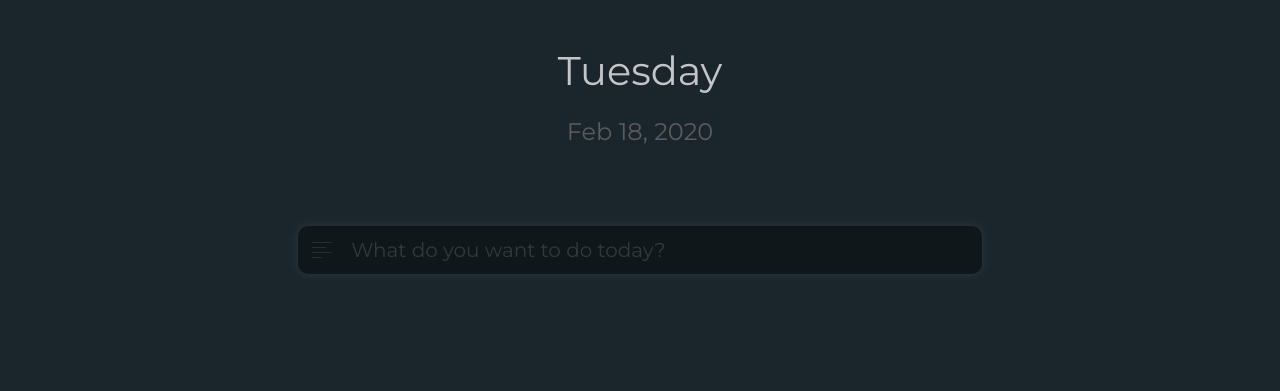
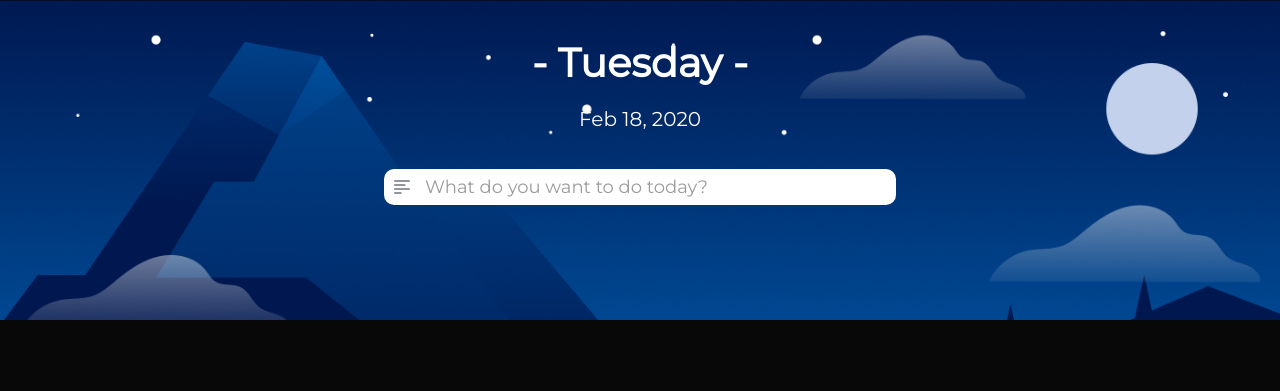
Before and after one commit to DavidOmole/ToDo-App, a plain HTML site: page index.html in a window 1280 px wide. Drawn offline with nearby package versions, Linux system fonts and the light colour scheme.

Commit message:
Redesigned interface

```diff
--- a/app.js
+++ b/app.js
@@ -31,7 +31,7 @@
   var date = now.getDate();
   var year = now.getFullYear();
 
-  document.querySelector(".dayOfWeek").innerHTML = "" + days[day - 1];
+  document.querySelector(".dayOfWeek").innerHTML = "- " + days[day - 1] + " -";
   document.querySelector(".currentDate").innerHTML =
     months[month] + " " + date + ", " + year;
 })();
@@ -111,3 +111,8 @@ function deleteToDo(key) {
   const item = document.querySelector(`[data-key='${key}']`);
   item.remove();
 }
+
+(function backgroundHandler() {
+  var element = document.querySelector(".background-Image");
+  element.style.backgroundImage = "url('/css/svg/nightt.png')";
+})();
--- a/index.html
+++ b/index.html
@@ -17,17 +17,16 @@
     <title>To-do-app</title>
   </head>
   <body>
-    <div class="row">
       <div class="main-container">
-        <div class="day">
-          <h1 class="dayOfWeek"></h1>
-        </div>
-        <div class="date">
-          <h4 class="currentDate">Mar 24, 2020</h4>
-        </div>
+        <div class="background-Image">
+                  <div class="container">
 
-        <div class="row">
-          <div class="container">
+          <div class="day">
+            <h1 class="dayOfWeek"></h1>
+          </div>
+          <div class="date">
+            <h4 class="currentDate">Mar 24, 2020</h4>
+          </div>
             <form action="" class="js-form" id="js-form">
               <div class="input-container">
                 <img src="\css\svg\text.svg" alt="" />
@@ -39,7 +38,8 @@
               </div>
             </form>
           </div>
-
+        </div>
+        <div class="row">
           <div class="row">
             <div class="list-items">
               <ul class="list">
--- a/style.css
+++ b/style.css
@@ -5,9 +5,9 @@
 }
 
 html {
-  background-color: #1b262c;
+  background-color: #080808;
   font-size: 20px;
-  color: #dddd;
+  color: white;
   font-family: "Montserrat", sans-serif;
   font-weight: 300;
 }
@@ -16,43 +16,45 @@ h1,
 h4 {
   text-align: center;
 }
+
 h1 {
-  font-weight: 100;
-  font-weight: 400;
+  font-weight: 600;
+  color: white;
 }
 h4 {
   font-weight: 300;
-  font-size: 120%;
-  margin: 1%;
+  margin: 1.5% 0 3% 0;
+  color: white;
 }
 .main-container {
   height: 100vh;
-  margin: 4% 0;
 }
 .container {
-  height: 100%;
   width: 100%;
   width: auto;
-  margin-top: 7%;
+  padding-top: 3%;
+}
+
+.background-Image {
+  width: 100%;
+  height: 40%;
+  background-size: cover;
 }
 /* reusable components */
 .row {
   max-width: 1140px;
   margin: 0 auto;
 }
-.date {
-  margin: 2%;
-  color: #5c5c5c;
-}
+
 /* input container */
 .input-container {
   display: block;
   margin: 0 auto;
-  width: 60%;
-  height: 2%;
-  background-color: #10171b;
+  width: 40%;
+  height: 1.5%;
+  background-color: white;
   border-radius: 10px;
-  box-shadow: 0 0 10px #2f3a40;
+  /* box-shadow: 0 0 10px #2f3a40; */
 }
 .input-container img {
   height: auto;
@@ -67,13 +69,12 @@ h4 {
   background-color: transparent;
   display: inline-block;
   border: none;
-  color: #9b9b9b;
   vertical-align: middle;
-  font-size: 100%;
+  font-size: 90%;
   font-family: "Montserrat", sans-serif;
 }
 input::placeholder {
-  color: #2f3a40;
+  color: #9b9b9b;
 }
 input:focus {
   outline: none;
@@ -114,12 +115,12 @@ li::after {
 .styled-checkbox + label::before {
   content: "";
   display: inline-block;
-  background: #253036;
+  background: transparent;
   vertical-align: middle;
   margin-right: 4%;
   width: 25px;
   height: 25px;
-  border: 1px solid #10171b;
+  border: 1px solid #014993;
   border-radius: 3px;
   color: #ddd;
   transition: ease 0.2s;
```
Also changed, not shown: css/svg/remove.svg.
